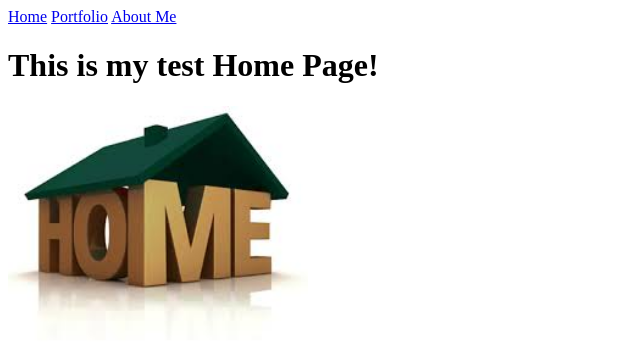
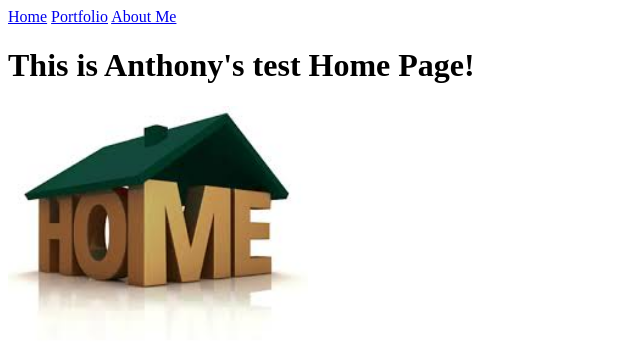
Before and after one commit to AnthonyBraun/AnthonyBraun.github.io, a plain HTML site: page my_website/index.html in a window 1280 px wide. Shown: the whole page, without its empty margins (0-640 px from the left). Drawn offline with Linux system fonts and the light colour scheme.

Commit message:
Changed the heading

```diff
--- a/my_website/index.html
+++ b/my_website/index.html
@@ -8,7 +8,7 @@
     <a href="index.html">Home</a>
     <a href="portfolio.html">Portfolio</a>
     <a href="aboutme.html">About Me</a>
-    <h1>This is my test Home Page!</h1>
+    <h1>This is Anthony's test Home Page!</h1>
     <img src="images/home.jpg" height="250">
   </body>
 </html>
```
